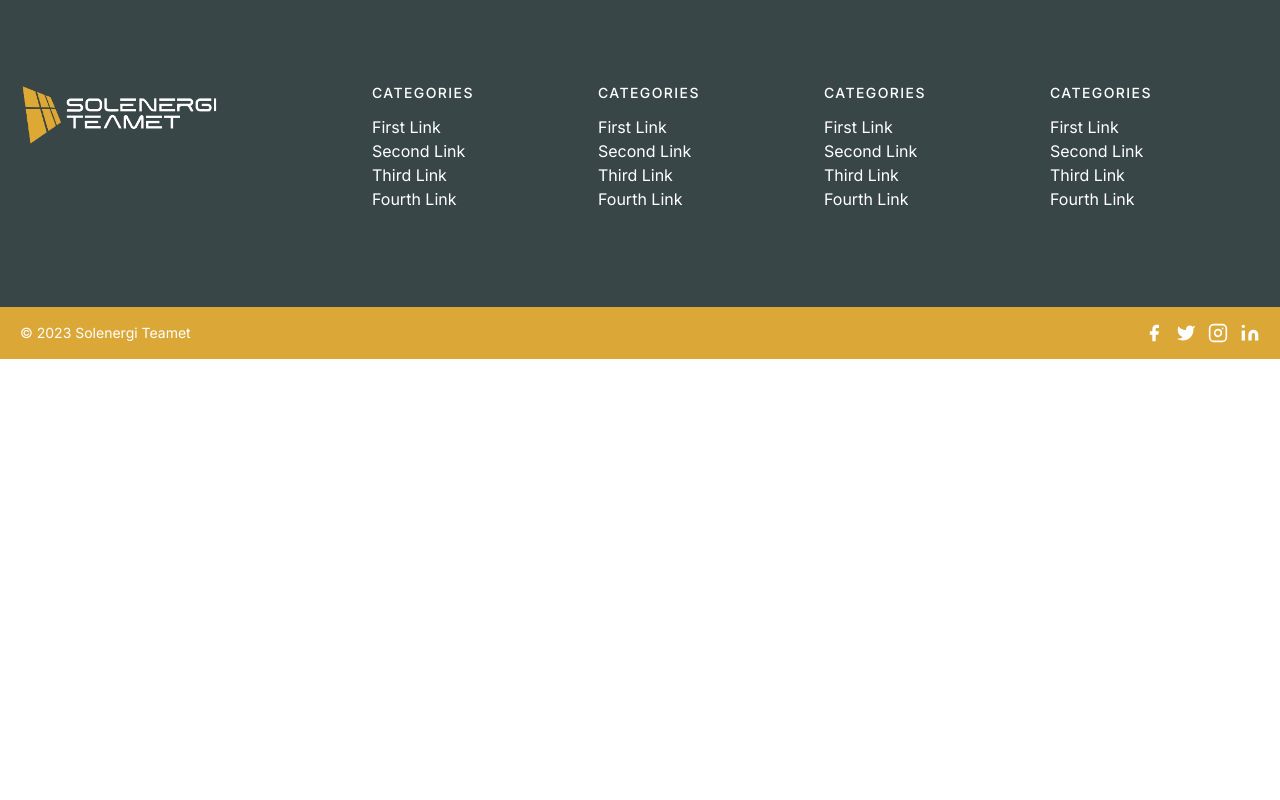
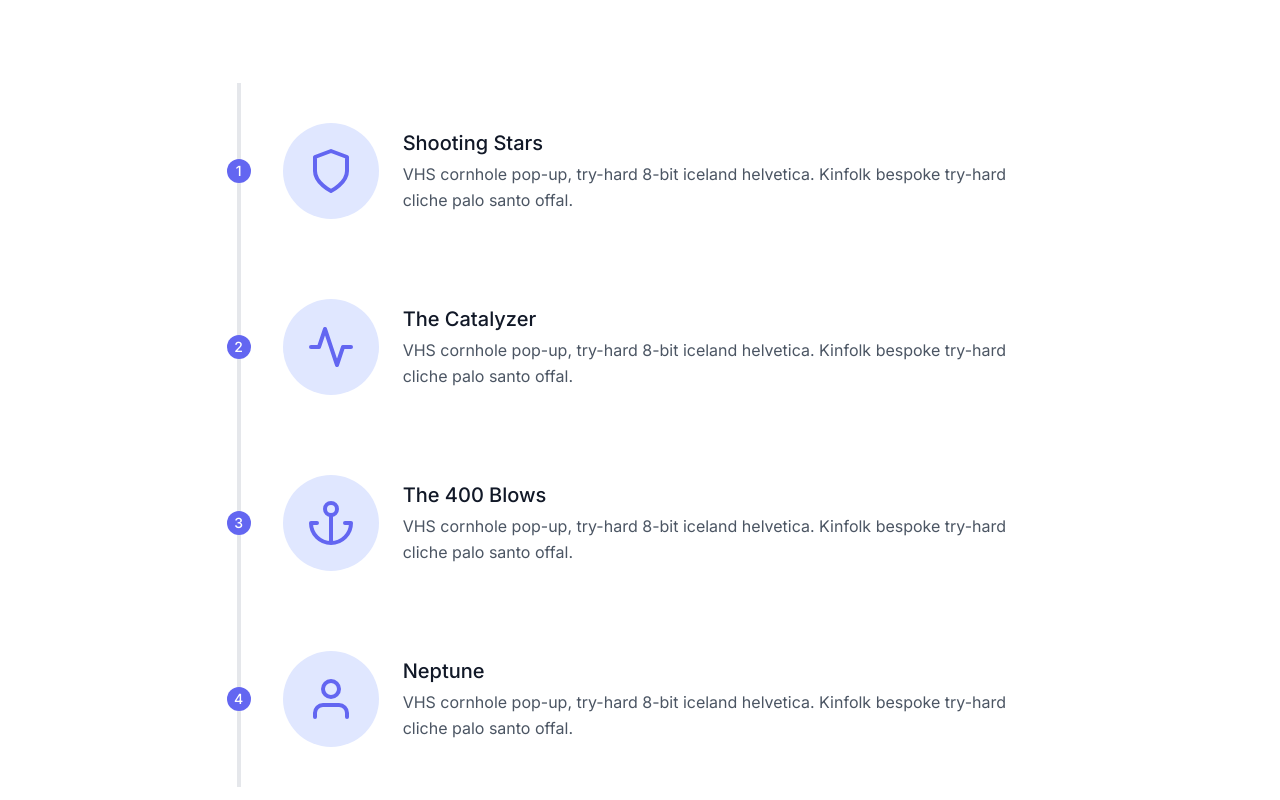
Before and after one commit to Jojaah12/solenergiteamet, a Next.js app: page / in a window 1280 px wide. Shown: the part 1680-2480 px from the top of the page. Before the commit the page ends 2039 px from the top, so only its background shows below. Built offline with nearby package versions, Linux system fonts and the light colour scheme.

Commit message:
Changed styling and content

```diff
--- a/app/page.tsx
+++ b/app/page.tsx
@@ -1,11 +1,13 @@
 import Content from "@/components/Content";
 import Hero from "@/components/Hero";
+import Step from "@/components/Step";
 
 const HomePage = () => {
   return (
     <main>
       <Hero />
       <Content />
+      <Step />
     </main>
   );
 };
--- a/components/Header.tsx
+++ b/components/Header.tsx
@@ -7,7 +7,7 @@ import Menu from "./Menu";
 
 const Header = () => {
   return (
-    <div className="container mx-auto flex flex-wrap p-5 flex-col md:flex-row items-center sticky-header">
+    <header className="container mx-auto flex flex-wrap p-5 flex-col md:flex-row items-center sticky-header">
       {/* Left side */}
       <Link href="/" className="flex items-center mb-4 md:mb-0">
         <Image
@@ -31,7 +31,7 @@ const Header = () => {
           Boka konsultation
         </Button>
       </div>
-    </div>
+    </header>
   );
 };
 export default Header;
--- a/components/Menu.tsx
+++ b/components/Menu.tsx
@@ -112,33 +112,23 @@ const Menu = () => {
           <NavigationMenuItem>
             <NavigationMenuTrigger>Produkter</NavigationMenuTrigger>
             <NavigationMenuContent>
-              <ul className="grid w-[400px] gap-3 p-4 md:w-[500px] md:grid-cols-2 lg:w-[600px] ">
-                {data.map((component) => (
+              <ul className="grid gap-3 p-6 md:w-[400px] lg:w-[500px] lg:grid-cols-[.75fr_1fr]">
+                <ListItem href="/docs" title="Introduction">
+                  Re-usable components built using Radix UI and
+                  Tailwind CSS.
+                </ListItem>
                 <ListItem
-                    key={component.title}
-                    title={component.title}
-                    href={component.href}
+                  href="/docs/installation"
+                  title="Installation"
                 >
-                    {component.description}
+                  How to install dependencies and structure your app.
                 </ListItem>
-                ))}
-              </ul>
-            </NavigationMenuContent>
-          </NavigationMenuItem>
-
-          <NavigationMenuItem>
-            <NavigationMenuTrigger>Om oss</NavigationMenuTrigger>
-            <NavigationMenuContent>
-              <ul className="grid w-[400px] gap-3 p-4 md:w-[500px] md:grid-cols-2 lg:w-[600px] ">
-                {data.map((component) => (
                 <ListItem
-                    key={component.title}
-                    title={component.title}
-                    href={component.href}
+                  href="/docs/primitives/typography"
+                  title="Typography"
                 >
-                    {component.description}
+                  Styles for headings, paragraphs, lists...etc
                 </ListItem>
-                ))}
               </ul>
             </NavigationMenuContent>
           </NavigationMenuItem>
--- /dev/null
+++ b/components/Step.tsx
@@ -0,0 +1,142 @@
+import React from "react";
+
+const Step = () => {
+  return (
+    <section className="text-gray-600 body-font bg-white">
+      <div className="container px-5 py-24 mx-auto flex flex-wrap">
+        <div className="flex relative pt-10 pb-20 sm:items-center md:w-2/3 mx-auto">
+          <div className="h-full w-6 absolute inset-0 flex items-center justify-center">
+            <div className="h-full w-1 bg-gray-200 pointer-events-none"></div>
+          </div>
+          <div className="flex-shrink-0 w-6 h-6 rounded-full mt-10 sm:mt-0 inline-flex items-center justify-center bg-indigo-500 text-white relative z-10 title-font font-medium text-sm">
+            1
+          </div>
+          <div className="flex-grow md:pl-8 pl-6 flex sm:items-center items-start flex-col sm:flex-row">
+            <div className="flex-shrink-0 w-24 h-24 bg-indigo-100 text-indigo-500 rounded-full inline-flex items-center justify-center">
+              <svg
+                fill="none"
+                stroke="currentColor"
+                stroke-linecap="round"
+                stroke-linejoin="round"
+                stroke-width="2"
+                className="w-12 h-12"
+                viewBox="0 0 24 24"
+              >
+                <path d="M12 22s8-4 8-10V5l-8-3-8 3v7c0 6 8 10 8 10z"></path>
+              </svg>
+            </div>
+            <div className="flex-grow sm:pl-6 mt-6 sm:mt-0">
+              <h2 className="font-medium title-font text-gray-900 mb-1 text-xl">
+                Shooting Stars
+              </h2>
+              <p className="leading-relaxed">
+                VHS cornhole pop-up, try-hard 8-bit iceland helvetica.
+                Kinfolk bespoke try-hard cliche palo santo offal.
+              </p>
+            </div>
+          </div>
+        </div>
+        <div className="flex relative pb-20 sm:items-center md:w-2/3 mx-auto">
+          <div className="h-full w-6 absolute inset-0 flex items-center justify-center">
+            <div className="h-full w-1 bg-gray-200 pointer-events-none"></div>
+          </div>
+          <div className="flex-shrink-0 w-6 h-6 rounded-full mt-10 sm:mt-0 inline-flex items-center justify-center bg-indigo-500 text-white relative z-10 title-font font-medium text-sm">
+            2
+          </div>
+          <div className="flex-grow md:pl-8 pl-6 flex sm:items-center items-start flex-col sm:flex-row">
+            <div className="flex-shrink-0 w-24 h-24 bg-indigo-100 text-indigo-500 rounded-full inline-flex items-center justify-center">
+              <svg
+                fill="none"
+                stroke="currentColor"
+                stroke-linecap="round"
+                stroke-linejoin="round"
+                stroke-width="2"
+                className="w-12 h-12"
+                viewBox="0 0 24 24"
+              >
+                <path d="M22 12h-4l-3 9L9 3l-3 9H2"></path>
+              </svg>
+            </div>
+            <div className="flex-grow sm:pl-6 mt-6 sm:mt-0">
+              <h2 className="font-medium title-font text-gray-900 mb-1 text-xl">
+                The Catalyzer
+              </h2>
+              <p className="leading-relaxed">
+                VHS cornhole pop-up, try-hard 8-bit iceland helvetica.
+                Kinfolk bespoke try-hard cliche palo santo offal.
+              </p>
+            </div>
+          </div>
+        </div>
+        <div className="flex relative pb-20 sm:items-center md:w-2/3 mx-auto">
+          <div className="h-full w-6 absolute inset-0 flex items-center justify-center">
+            <div className="h-full w-1 bg-gray-200 pointer-events-none"></div>
+          </div>
+          <div className="flex-shrink-0 w-6 h-6 rounded-full mt-10 sm:mt-0 inline-flex items-center justify-center bg-indigo-500 text-white relative z-10 title-font font-medium text-sm">
+            3
+          </div>
+          <div className="flex-grow md:pl-8 pl-6 flex sm:items-center items-start flex-col sm:flex-row">
+            <div className="flex-shrink-0 w-24 h-24 bg-indigo-100 text-indigo-500 rounded-full inline-flex items-center justify-center">
+              <svg
+                fill="none"
+                stroke="currentColor"
+                stroke-linecap="round"
+                stroke-linejoin="round"
+                stroke-width="2"
+                className="w-12 h-12"
+                viewBox="0 0 24 24"
+              >
+                <circle cx="12" cy="5" r="3"></circle>
+                <path d="M12 22V8M5 12H2a10 10 0 0020 0h-3"></path>
+              </svg>
+            </div>
+            <div className="flex-grow sm:pl-6 mt-6 sm:mt-0">
+              <h2 className="font-medium title-font text-gray-900 mb-1 text-xl">
+                The 400 Blows
+              </h2>
+              <p className="leading-relaxed">
+                VHS cornhole pop-up, try-hard 8-bit iceland helvetica.
+                Kinfolk bespoke try-hard cliche palo santo offal.
+              </p>
+            </div>
+          </div>
+        </div>
+        <div className="flex relative pb-10 sm:items-center md:w-2/3 mx-auto">
+          <div className="h-full w-6 absolute inset-0 flex items-center justify-center">
+            <div className="h-full w-1 bg-gray-200 pointer-events-none"></div>
+          </div>
+          <div className="flex-shrink-0 w-6 h-6 rounded-full mt-10 sm:mt-0 inline-flex items-center justify-center bg-indigo-500 text-white relative z-10 title-font font-medium text-sm">
+            4
+          </div>
+          <div className="flex-grow md:pl-8 pl-6 flex sm:items-center items-start flex-col sm:flex-row">
+            <div className="flex-shrink-0 w-24 h-24 bg-indigo-100 text-indigo-500 rounded-full inline-flex items-center justify-center">
+              <svg
+                fill="none"
+                stroke="currentColor"
+                stroke-linecap="round"
+                stroke-linejoin="round"
+                stroke-width="2"
+                className="w-12 h-12"
+                viewBox="0 0 24 24"
+              >
+                <path d="M20 21v-2a4 4 0 00-4-4H8a4 4 0 00-4 4v2"></path>
+                <circle cx="12" cy="7" r="4"></circle>
+              </svg>
+            </div>
+            <div className="flex-grow sm:pl-6 mt-6 sm:mt-0">
+              <h2 className="font-medium title-font text-gray-900 mb-1 text-xl">
+                Neptune
+              </h2>
+              <p className="leading-relaxed">
+                VHS cornhole pop-up, try-hard 8-bit iceland helvetica.
+                Kinfolk bespoke try-hard cliche palo santo offal.
+              </p>
+            </div>
+          </div>
+        </div>
+      </div>
+    </section>
+  );
+};
+
+export default Step;
```
Lines whose indentation alone changed are shown as unchanged.
